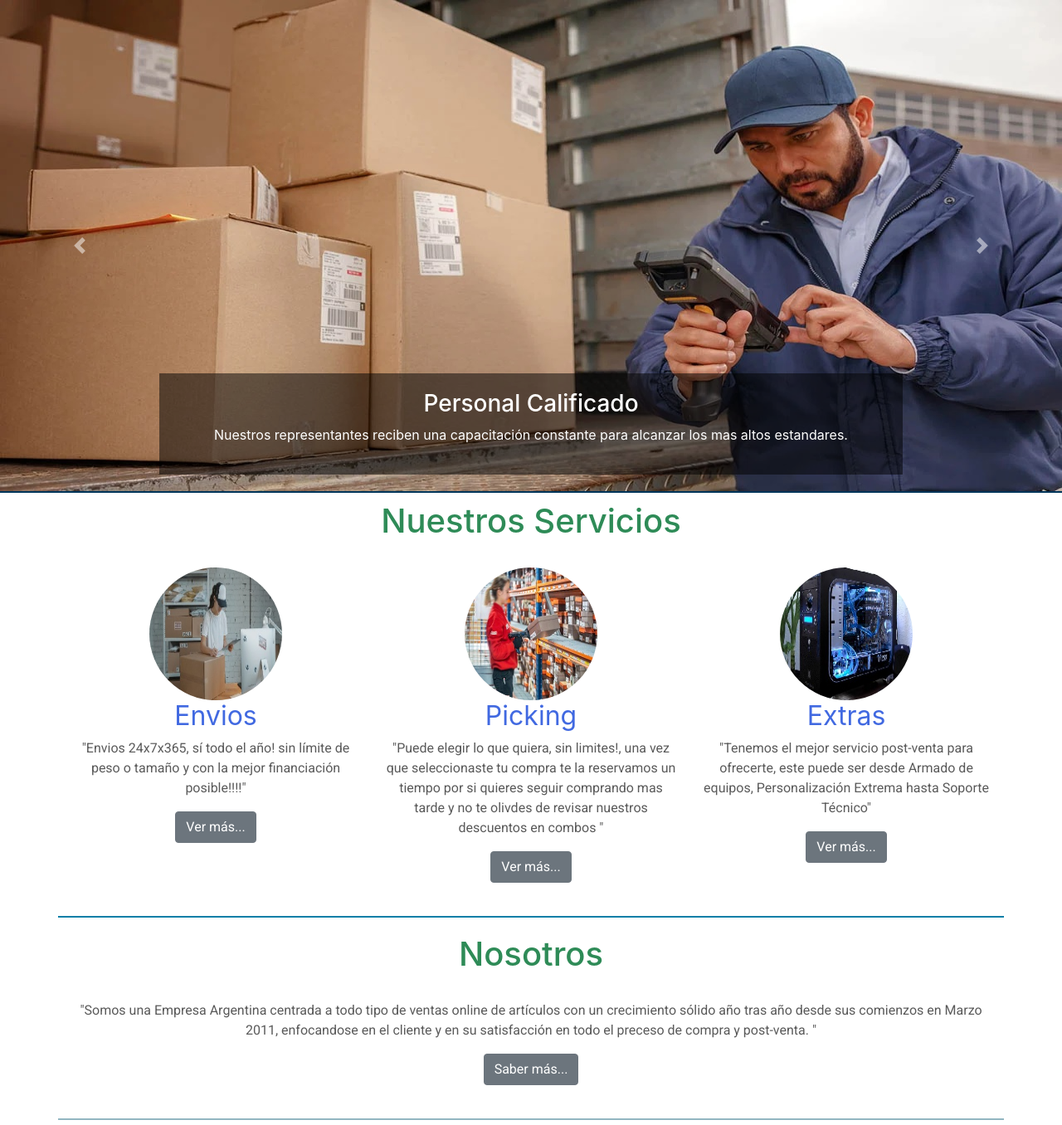
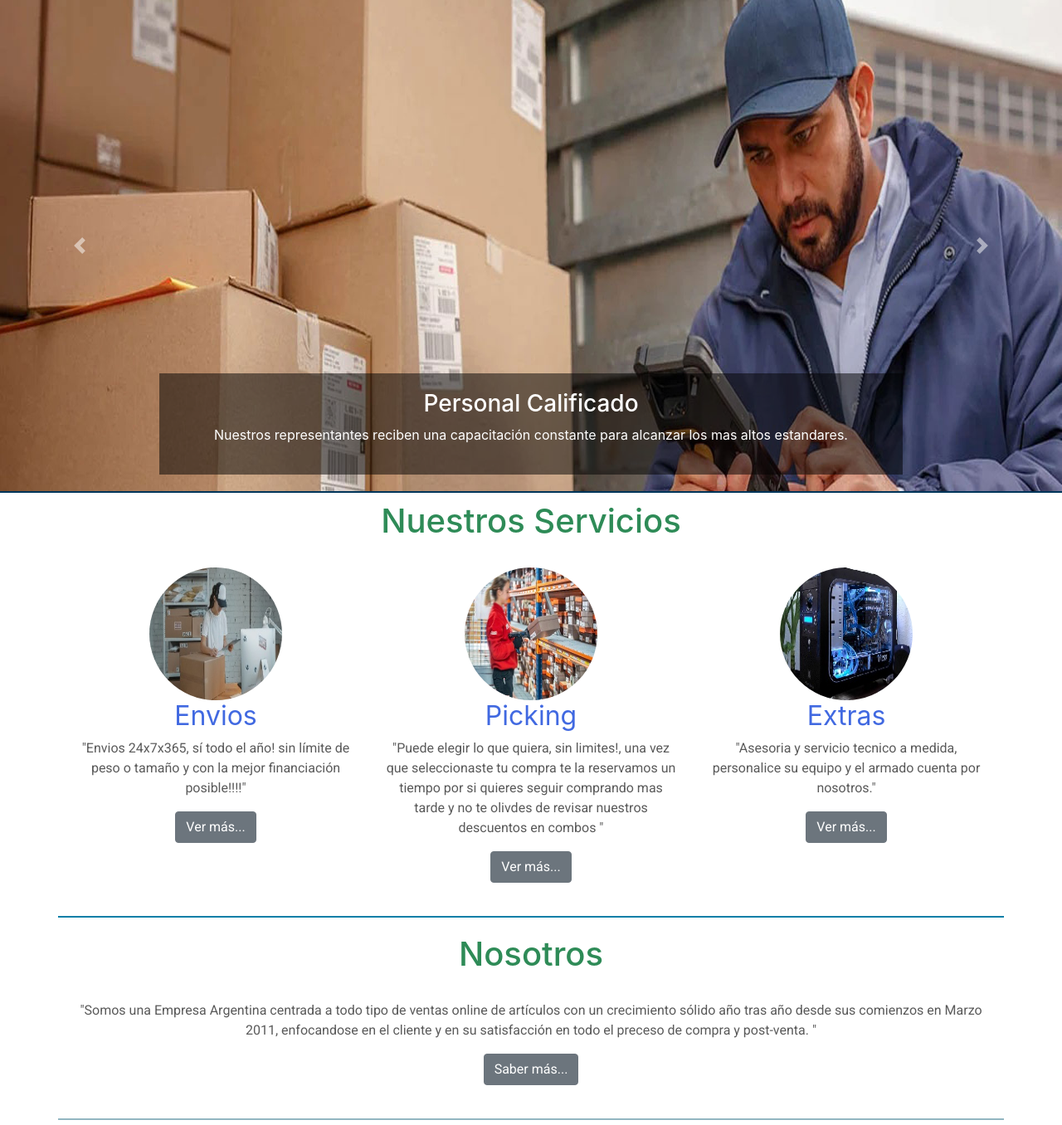
Before and after one commit to zeam2003/camada-18035, a PHP site: page / in a window 1280 px wide. Shown: the part 72-1428 px from the top of the page at 83% size. Run offline with PHP 8.4, Linux system fonts and the light colour scheme; style sheets or scripts are compiled from the project's sources.

Commit message:
actualizaciones generales

```diff
--- a/index.html
+++ b/index.html
@@ -57,7 +57,7 @@
         <div id="carouselExampleControls" class="carousel slide" data-ride="carousel">
             <div class="carousel-inner">
                 <div class="carousel-item active">
-                    <img class="d-block w-100 altoMaximo1" src="media/operv1.jpg" srcset="media/operv1.jpg w760" alt="Personal">
+                    <img class="d-block w-100 altoMaximo1" srcset="media/operx760.jpg 576w, media/operv1.jpg 1920w" src="media/operv1.jpg"  alt="Personal">
                     <!-- <img class="d-block w-100 altoMaximo1" src="media/oper_smallv1.jpg" alt="Personal"> -->
                     <div class="carousel-caption  d-md-block">
                         <h3>Personal Calificado</h3>
@@ -65,7 +65,7 @@
                     </div>
                 </div>
                 <div class="carousel-item">
-                    <img class=" d-block w-100 altoMaximo1" src="media/ss1v3.jpg" alt="Aduana">
+                    <img class=" d-block w-100 altoMaximo1" srcset="media/ss1x760.jpg 760w, media/ss1v3.jpg 1920w" src="media/ss1v3.jpg"  alt="Aduana">
                     <!-- <img class="d-block w-100 altoMaximo1" src="media/ss1_smallv3.jpg" alt="Aduana"> -->
                     <div class="carousel-caption d-md-block">
                         <h3>Stock</h3>
@@ -73,7 +73,7 @@
                     </div>
                 </div>
                 <div class="carousel-item">
-                    <img class="d-block w-100 altoMaximo1" src="media/motov1.jpg" alt="Delivery">
+                    <img class="d-block w-100 altoMaximo1" srcset="media/motox760.jpg 760w, media/motov1.jpg 1920w" src="media/motov1.jpg"  alt="Delivery">
                     <!-- <img class="d-block w-100 altoMaximo1" src="media/moto_smallv1.jpg" alt="Delivery"> -->
                     <div class="carousel-caption  d-md-block">
                         <h3>Logistica</h3>
@@ -94,6 +94,7 @@
 
 
     <div class="container">
+        <section>
             <div class="row">
                 <div id="servicios" class="col-sm-0 col-md-12 text-center">
                     <h1 class="colorVerdeTranquilo margenSuperior">Nuestros Servicios</h1>
@@ -122,19 +123,28 @@
                     <img class="rounded-circle thumbailNosotrosRounded" src="media/extrasv1.jpg" alt="Extras">
                     <h2 class="colorRoyalBlue">Extras</h2>
                     <p>
-                    "Tenemos el mejor servicio post-venta para ofrecerte, este puede ser desde Armado de equipos, Personalización Extrema hasta Soporte Técnico"
+                        "Asesoria y servicio tecnico a medida, personalice su equipo y el armado cuenta por nosotros."
                     </p>
                     <p>
                         <a class="btn btn-secondary	role=" button " href="# ">Ver más...</a>
                     </p>
                 </div>
                 <div class="col-sm-0 col-md-12 col-lg-12 bordeSeparadorNosotros margenInferior "></div>
+
+
+
+
+            </div>
+        </section>
+        <section>
+            <div class="row ">
                 <div id="nosotros " class="col-sm-0 col-md-12 text-center ">
                     <h1 class="colorVerdeTranquilo margenSuperior ">Nosotros</h1>
                 </div>
                 <div class="col-sm-0 col-md-12 col-lg-12 margenServicios text-center ">
                     <p class="text-center ">
-				"Somos una Empresa Argentina centrada a todo tipo de ventas online de artículos con un crecimiento sólido año tras año desde sus comienzos en Marzo 2011, enfocandose en el cliente y en su satisfacción en todo el preceso de compra y post-venta. "
+                        "Somos una Empresa Argentina centrada a todo tipo de ventas online de artículos con un crecimiento sólido año tras año desde sus comienzos en Marzo 2011, enfocandose en el cliente y en su satisfacción en todo el preceso de compra
+                            y post-venta. "
                     </p>
                     <p>
                     <a class="btn btn-secondary role="button" href="#">Saber más...</a>
@@ -142,28 +152,32 @@
                 </div>
                 <div class="col-sm-0 col-md-12 col-lg-12 bordeSeparadorFooter margenInferior"></div>
 
-            <div class="col-sm-0 col-md-12 col-lg-6 margenServicios">
-                <div class="col-sm-0 col-md-12 text-center">
-                    <h2 class="colorVerdeTranquilo margenSuperior">Contacto</h2>
+
+        </section>
+        <div class="row">
+            <div class="col-sm-0 col-md-12 col-lg-6 margenServicios ">
+                <div class="col-sm-0 col-md-12 text-center ">
+                    <h2 class="colorVerdeTranquilo margenSuperior ">Contacto</h2>
                 </div>
-                <p class="titulo">Nos puedes contactar en:</p>
-                <ol class="contactoMenuLi">
-                    <li><small class="colorSmallUno">Dirección:</small> Calle Falsa 123, Dark Village - Last Kingdmon</li>
-                    <li><small class="colorSmallUno">Whatsapp:</small> (1001) 5153-451357</li>
-                    <li><small class="colorSmallUno">Email:</small> faceaccount@southlogistic.com</li>
+                <p class="titulo ">Nos puedes contactar en:</p>
+                <ol class="contactoMenuLi ">
+                    <li><small class="colorSmallUno ">Dirección:</small> Calle Falsa 123, Dark Village - Last Kingdmon</li>
+                    <li><small class="colorSmallUno ">Whatsapp:</small> (1001) 5153-451357</li>
+                    <li><small class="colorSmallUno ">Email:</small> faceaccount@southlogistic.com</li>
                 </ol>
             </div>
 
-            <div class="col-sm-0 col-md-12 col-lg-6 margenServicios">
-                <div class="col-sm-0 col-md-12 text-center">
-                    <h2 class="colorVerdeTranquilo margenSuperior">Social</h2>
+            <div class="col-sm-0 col-md-12 col-lg-6 margenServicios ">
+                <div class="col-sm-0 col-md-12 text-center ">
+                    <h2 class="colorVerdeTranquilo margenSuperior ">Social</h2>
                 </div>
-                <p class="titulo">Nuestras redes</p>
+                <p class="titulo ">Nuestras redes</p>
                 <div>Icono Facebook</div>
                 <div>Icono Twitter</div>
                 <div>Icono Youtube</div>
             </div>
         </div>
+
 
         </div>
 
--- a/scss/_envios.scss
+++ b/scss/_envios.scss
@@ -121,10 +121,10 @@ $margen in $separadores {
             color: royalblue;
         }
     }
-    .banner-fondo1 {
+    /* .banner-fondo1 {
         background-image: url("../../media/ss1x760.jpg");
         max-height: 760px;
-    }
+    } */
 }
 
 .badge-propio {
```
Also changed, not shown: css/miestilo.css (+4 -4 lines), media/motov1.jpg, media/operv1.jpg, media/ss1v3.jpg, 1 other file. Lines whose indentation alone changed are shown as unchanged.
